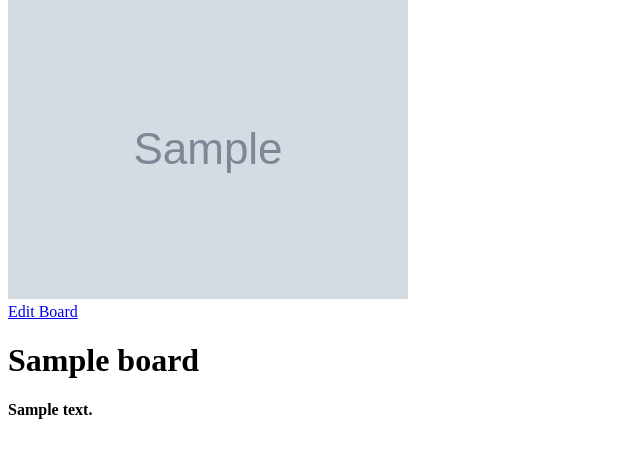
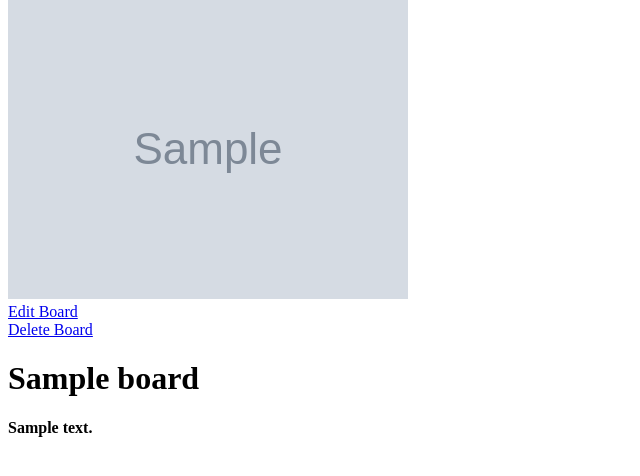
Before and after one commit to vvela2022/Gift-Planner-App, a Django app: page /boards/1/ in a window 1280 px wide. Shown: the part 27-503 px from the top of the page, without its empty margins (0-640 px from the left). Run offline with Django 4.2, Linux system fonts and the light colour scheme; tables that the repository leaves empty hold one stand-in row (values such as "Sample post"); grey boxes marked "Sample" are stand-in pictures.

Commit message:
full crud functionality for board

```diff
--- a/main_app/templates/board_detail.html
+++ b/main_app/templates/board_detail.html
@@ -9,6 +9,9 @@
     <a href="{% url 'board_update' board.pk %}">Edit Board</a>
 </div>
 <div>
+    <a href="{% url 'board_delete' board.pk %}">Delete Board</a>
+</div>
+<div>
     <h1>{{board.title}}</h1>
     <h4>{{board.about}}</h4>
 </div>
--- a/main_app/urls.py
+++ b/main_app/urls.py
@@ -8,5 +8,6 @@ urlpatterns= [
     path('boards/', views.BoardList.as_view(), name='board_list'),
     path('boards/new', views.BoardCreate.as_view(), name='board_create'),
     path('boards/<int:pk>/', views.BoardDetail.as_view(), name='board_detail'),
-    path('boards/<int:pk>/update', views.BoardUpdate.as_view(), name='board_update')
+    path('boards/<int:pk>/update', views.BoardUpdate.as_view(), name='board_update'),
+    path('boards/<int:pk>/delete', views.BoardDelete.as_view(), name='board_delete')
 ]
--- a/main_app/views.py
+++ b/main_app/views.py
@@ -3,7 +3,7 @@ from django.views import View
 from django.views.generic.base import TemplateView
 from django.http import HttpResponse
 from .models import Board
-from django.views.generic.edit import CreateView, UpdateView
+from django.views.generic.edit import CreateView, UpdateView, DeleteView
 from django.views.generic import DetailView
 from django.urls import reverse
 
@@ -55,3 +55,8 @@ class BoardUpdate(UpdateView):
     template_name = 'board_update.html'
     def get_success_url(self):
         return reverse('board_detail', kwargs={'pk': self.object.pk})
+
+class BoardDelete(DeleteView):
+    model = Board
+    template_name = 'board_delete_confirmation.html'
+    success_url = '/boards/'
```
Also changed, not shown: main_app/templates/board_delete_confirmation.html (added, +12 -0 lines).
